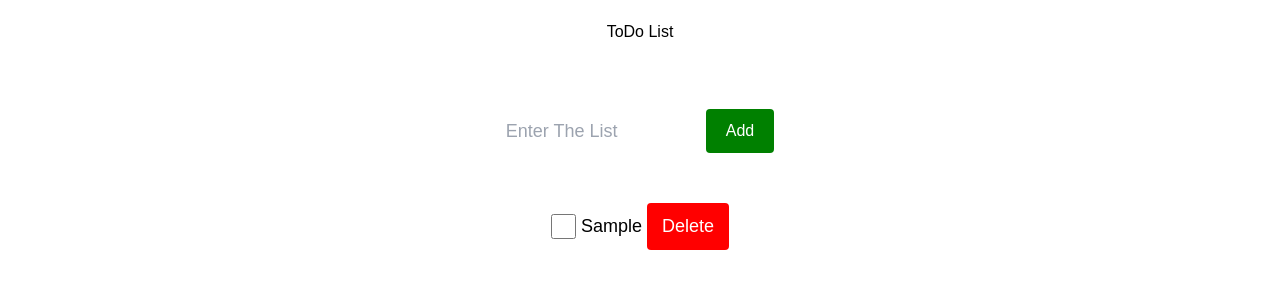
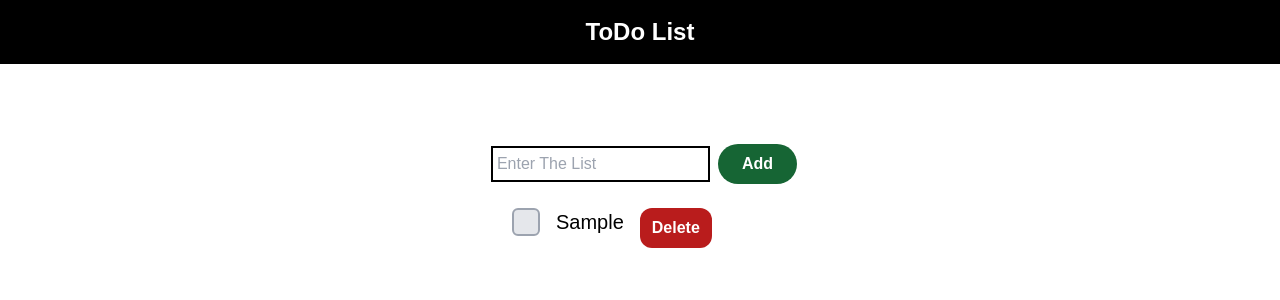
Before and after one commit to madhanv22/new-todo-list, a React (Vite) app: page / in a window 1280 px wide. Both pictures are taken after typing "Sample" into the empty fields and a click on the button "Add". Shown: the top 300 px of the page. Built offline with nearby package versions, Linux system fonts and the light colour scheme.

Commit message:
styles are changed from css to tailwind css

```diff
--- a/src/components/Content.jsx
+++ b/src/components/Content.jsx
@@ -43,7 +43,7 @@ const Content = () => {
       <div className='input-container'>
         <input
           className='input-search'
-          type="text"
+          type='text'
           placeholder='Enter The List'
           required
           value={newItem}
@@ -62,7 +62,7 @@ const Content = () => {
               checked = {item.checked}
               onClick={() => handleCheck(item.id)}
             />
-            <span style={item.checked ? { textDecoration: 'line-through' } : {}}>{item.items}</span>
+            <span className='items-list' style={item.checked ? { textDecoration: 'line-through' } : {}}>{item.items}</span>
 
             <button className='delete-button'
               onClick={() => handleDelete(item.id)}
--- a/src/components/Header.jsx
+++ b/src/components/Header.jsx
@@ -2,8 +2,8 @@ import React from 'react'
 
 const Header = ({title}) => {
   return (
-    <header>
-      <h1 className=''>{title}</h1>
+    <header className='flex items-center justify-center p-4 bg-black text-white mb-4'>
+      <h1 className='text-2xl font-semibold'>{title}</h1>
     </header>
   )
 
--- a/src/index.css
+++ b/src/index.css
@@ -11,60 +11,39 @@ body {
   font-family: Arial, Helvetica, sans-serif;
 }
 
-header {
-  text-align: center;
-  padding: 20px;
+.input-container {
+  @apply flex items-center justify-center mt-20
 }
 
-main {
-  display: flex;
-  flex-direction: column;
-  align-items: center;
-  justify-content: center;
-  margin-top: 40px;
-}
-
-ul li {
-  list-style: none;
-  display: flex;
-  align-items: center;
-  font-size: 18px;
-}
-
-.input-container {
-  display: flex;
-  align-items: center;
-  justify-content: center;
-  margin-bottom: 40px;
+.add-button {
+  @apply bg-green-800 px-6 py-2 text-white rounded-full
+  hover:bg-green-600 font-semibold
 }
 
 .input-search {
-  width: 200px;
-  height: 30px;
-  padding-left: 5px;
-  font-size: 18px;
+  @apply p-1 border-2 border-black mx-2
 }
 
-.add-button {
-  margin: 5px;
-  background-color:green;
-  border: none;
-  border-radius: 4px;
-  color: white;
-  padding: 10px 20px;
+.list-container {
+  @apply flex flex-col m-4 items-center ps-16
+}
+
+.list-container li {
+  @apply flex items-start w-full max-w-xs py-2
 }
 
 .input-checkbox {
-  margin: 5px;
-  width: 25px;
-  height: 25px;
+  @apply size-7 appearance-none bg-gray-200 border-2 border-gray-400 rounded-md cursor-pointer transition duration-200
+}
+
+.input-checkbox:checked {
+  @apply bg-green-600 border-green-800 text-white
+}
+
+.items-list {
+  @apply text-xl px-4 items-center
 }
 
 .delete-button {
-  margin: 5px;
-  background-color: red;
-  border: none;
-  border-radius: 4px;
-  color: white;
-  padding: 10px 15px;
+  @apply bg-red-700 font-semibold text-white px-3 py-2 rounded-xl hover:bg-red-500
 }
```
